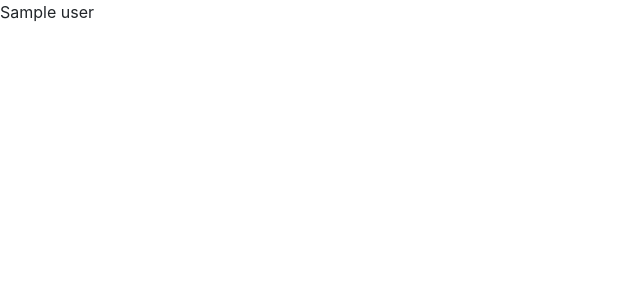
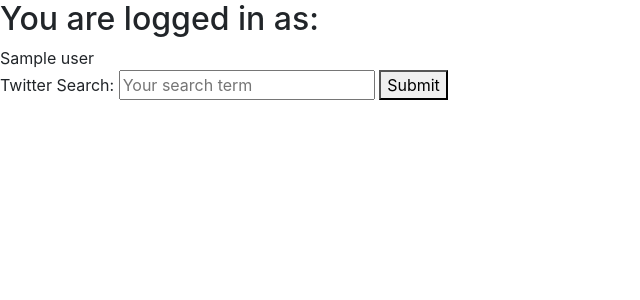
Before and after one commit to kggiorno/Public, a Flask app: page /profile in a window 1280 px wide. Before the commit the part shown is almost empty. Shown: the top 300 px of the page, without its empty margins (0-640 px from the left). Run offline with Flask 2, Linux system fonts and the light colour scheme; a user stored in the database is signed in; tables that the repository leaves empty hold one stand-in row (values such as "Sample post"); a database or web service that is not in the repository returns one stand-in record (values such as "Sample title"); some libraries are stand-ins or nearby versions.

Commit message:
cleaned up home page, added custom search to profile

```diff
--- a/Flask/tweetAnalyzer/templates/home.html
+++ b/Flask/tweetAnalyzer/templates/home.html
@@ -6,7 +6,7 @@
 </head>
 
 <body>
-	<h1>Hello, world!</h1>
+	<h1>Welcome to tweetAnalyzer!</h1>
 	<a href="{{ url_for('twitterLogin') }}">Log in with Twitter</a>
 </body>
 
--- a/Flask/tweetAnalyzer/templates/profile.html
+++ b/Flask/tweetAnalyzer/templates/profile.html
@@ -7,7 +7,13 @@
 </head>
 
 <body>
+	<h2>You are logged in as:</h2>
 	{{ user.screen_name }}
+	<form action="{{ url_for('search') }}">
+		<label for="q">Twitter Search: </label>
+		<input type="text" name="q" id="q" placeholder="Your search term">
+		<button type="submit">Submit</button>
+	</form>
 </body>
 
 
```
